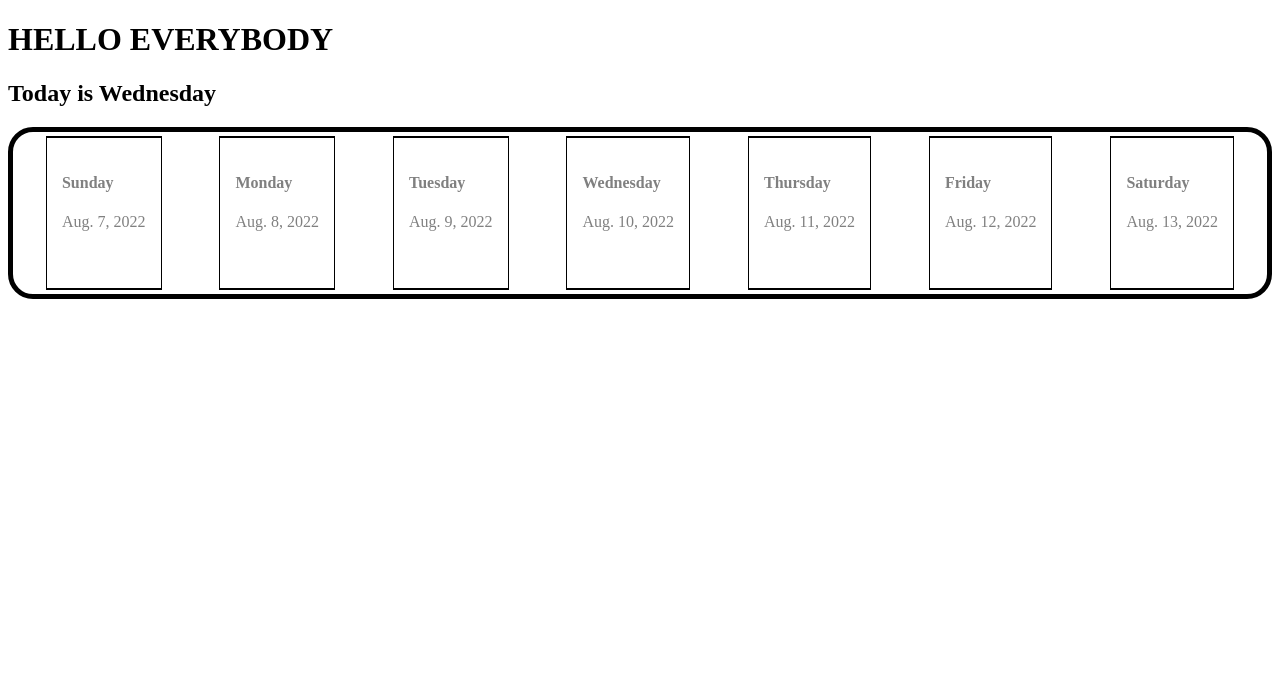
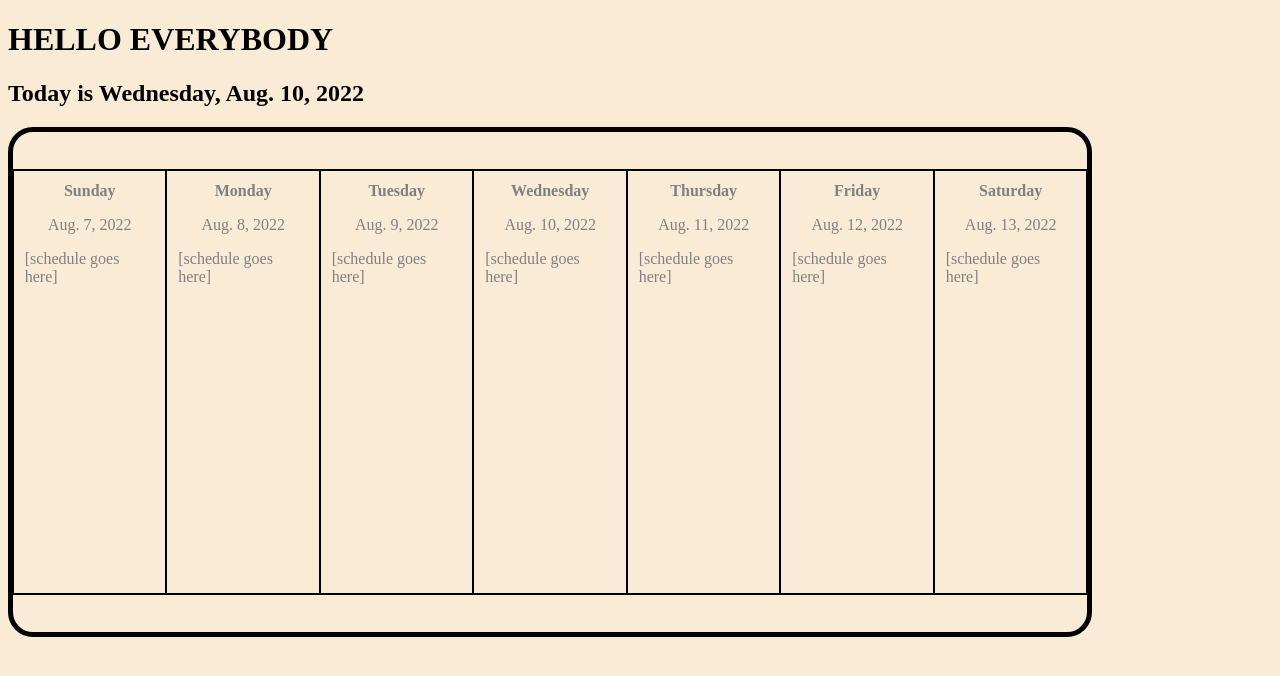
Before and after one commit to egrivalsky/scheduling, a Django app: page / in a window 1280 px wide. Shown: the top 676 px of the page. Run offline with Django 4.2, Linux system fonts and the light colour scheme.

Commit message:
updates css and html

```diff
--- a/urd/schedule/static/css/styles.css
+++ b/urd/schedule/static/css/styles.css
@@ -1,21 +1,40 @@
-#week {
-    width: '95%';
+body {
+
+    background-color: antiquewhite;
+}
+h4 {
+    margin: 0 0;
+}
+.week {
+    width: 85%;
+    height: 500px;
     display: flex;
     flex-direction: row;
-    justify-content: space-around;
-    padding: 4px;
+    justify-content: center;
+    align-items: center;
     border: 5px solid black;
     border-radius: 25px;
+    /* padding-left: 100px;
+    padding-right: 100px; */
 }
 .day {
-    padding: 15px;
-    height: 120px;
+    display: flex;
+    flex-direction: column;
+    height: 80%;
+    padding:1%;
     border-top: 2px solid black;
     border-bottom: 2px solid black;
     border-left: 1px solid black;
     border-right: 1px solid black;
 }
 
+.day-heading {
+    display: flex;
+    flex-direction:column;
+    align-items: center;
+    justify-content:flex-start;
+}
+
 main {
     color: grey;
 }
--- a/urd/schedule/templates/index.html
+++ b/urd/schedule/templates/index.html
@@ -2,21 +2,16 @@
 
 {% block content %}
 <h1>HELLO EVERYBODY</h1>
-<h2>Today is {{ today }}</h2>
+<h2>Today is {{ today }}, {{ this_week.wednesday }}</h2>
 <main>
-    <div id="week">
-        <div id="sunday" class="day">
-            <h4>Sunday</h4>
-
-             <p>{{ this_week.sunday }}</p>
-
-        </div>
-        <div id="monday" class="day"> <h4>Monday</h4><p>{{ this_week.monday }}</p></div>
-        <div id="tuesday" class="day"> <h4>Tuesday</h4><p>{{ this_week.tuesday }}</p></div>
-        <div id="wednesday" class="day"> <h4>Wednesday</h4><p>{{ this_week.wednesday }}</p></div>
-        <div id="thursday" class="day"> <h4>Thursday</h4><p>{{ this_week.thursday }}</p></div>
-        <div id="friday" class="day"> <h4>Friday</h4><p>{{ this_week.friday }}</p></div>
-        <div id="saturday" class="day"> <h4>Saturday</h4><p>{{ this_week.saturday }}</p></div>
+    <div class="week">
+        <div id="sunday" class="day"><div class="day-heading"><h4>Sunday</h4><p>{{ this_week.sunday }}</p></div><div class="day-sched">[schedule goes here]</div></div>
+        <div id="monday" class="day"><div class="day-heading"><h4>Monday</h4><p>{{ this_week.monday }}</p></div><div class="day-sched">[schedule goes here]</div></div>
+        <div id="tuesday" class="day"><div class="day-heading"><h4>Tuesday</h4><p>{{ this_week.tuesday }}</p></div><div class="day-sched">[schedule goes here]</div></div>
+        <div id="wednesday" class="day"><div class="day-heading"><h4>Wednesday</h4><p>{{ this_week.wednesday }}</p></div><div class="day-sched">[schedule goes here]</div></div>
+        <div id="thursday" class="day"><div class="day-heading"><h4>Thursday</h4><p>{{ this_week.thursday }}</p></div><div class="day-sched">[schedule goes here]</div></div>
+        <div id="friday" class="day"><div class="day-heading"><h4>Friday</h4><p>{{ this_week.friday }}</p></div><div class="day-sched">[schedule goes here]</div></div>
+        <div id="saturday" class="day"><div class="day-heading"><h4>Saturday</h4><p>{{ this_week.saturday }}</p></div><div class="day-sched">[schedule goes here]</div></div>
     </div>
 </main>
 {% endblock %}
```
Also changed, not shown: urd/schedule/templates/base_week.html (added, +30 -0 lines).
